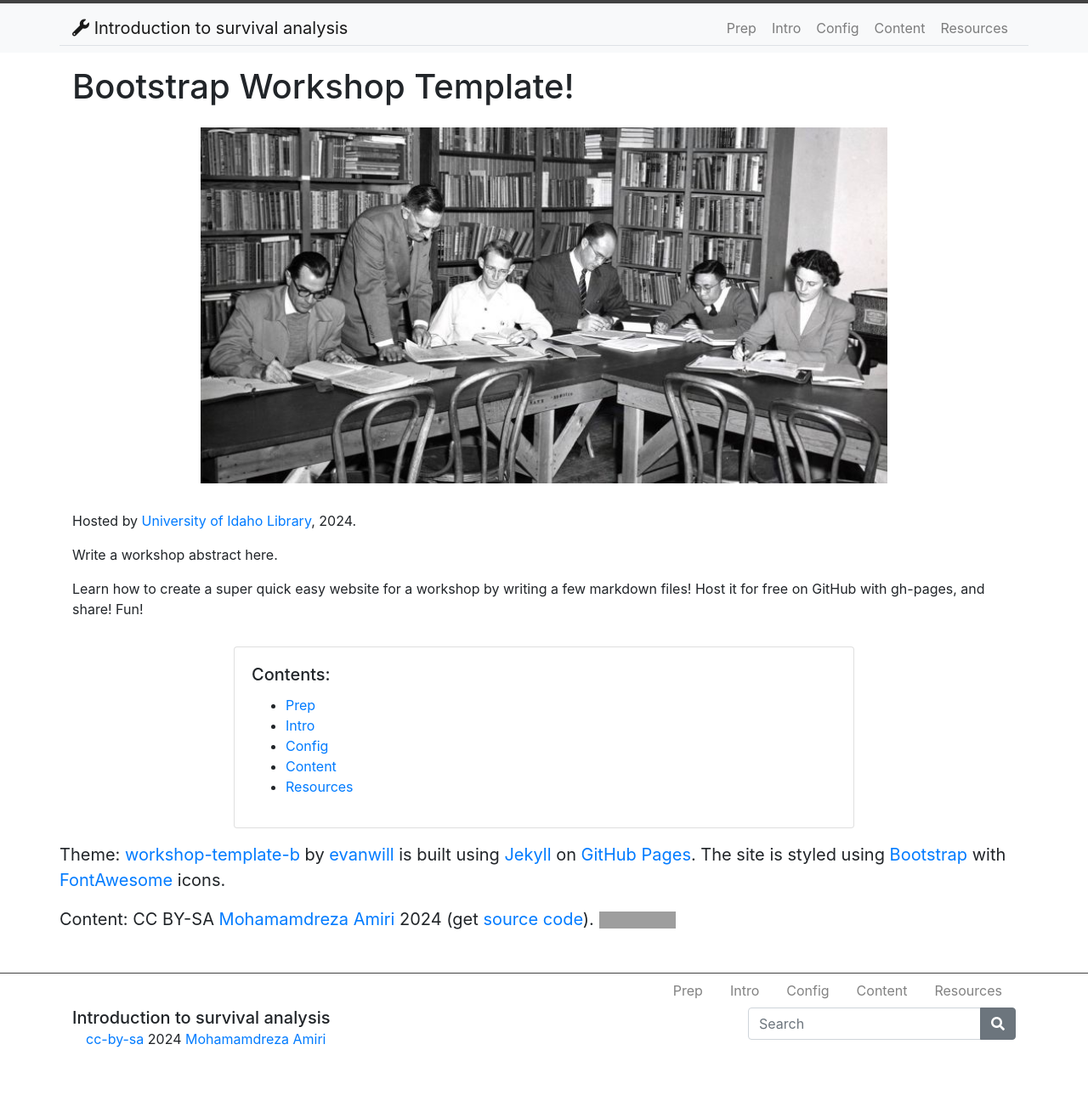
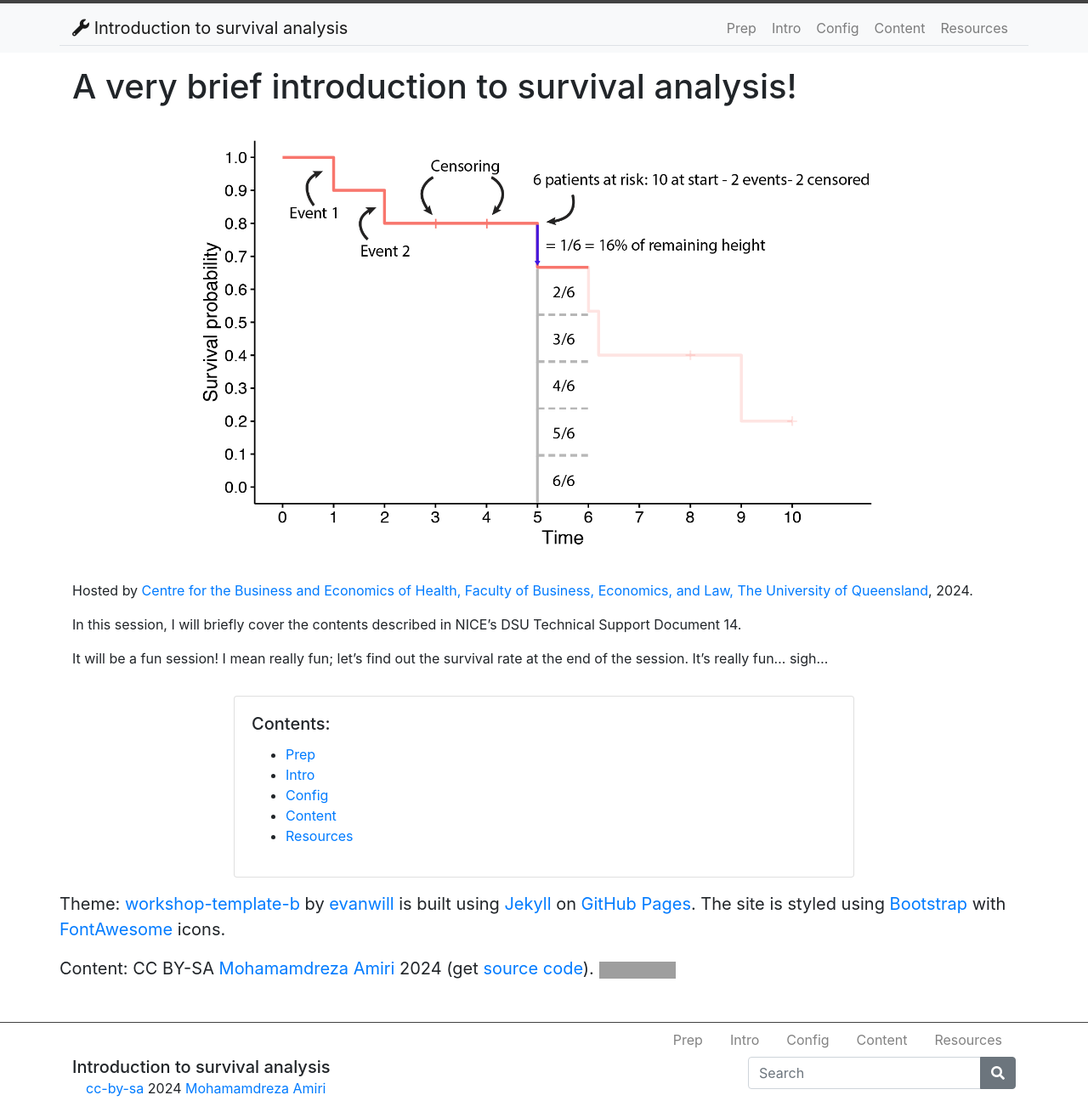
Before and after one commit to rexaamiri/rexaamiri.github.io, a Jekyll site: the page built from index.md, in a window 1280 px wide. Shown: the whole page at 85% size. Built offline with Jekyll 4.4.1, drawn with Linux system fonts in a browser that asks for light colours; before the commit the page ends 1251 px from its top, so only the background shows below that; grey boxes are pictures that could not be loaded.

Commit message:
Update index.md

```diff
--- a/index.md
+++ b/index.md
@@ -3,17 +3,15 @@ title: Home
 layout: default
 ---
 
-# Bootstrap Workshop Template!
+# A very brief introduction to survival analysis!
 
-{% include figure.html file="College_of_Education_University_of_Idaho_Workshop_scene_2273.jpg" alt="intro image here" width="75%" %}
+{% include figure.html file="sa.png" alt="intro image here" width="75%" %}
 
-> Hosted by [University of Idaho Library](http://www.lib.uidaho.edu/), {{ site.pub_year }}.
+> Hosted by [Centre for the Business and Economics of Health, Faculty of Business, Economics, and Law, The University of Queensland](https://cbeh.centre.uq.edu.au), {{ site.pub_year }}.
 
-Write a workshop abstract here.
+In this session, I will briefly cover the contents described in NICE's DSU Technical Support Document 14.
 
-Learn how to create a super quick easy website for a workshop by writing a few markdown files!
-Host it for free on GitHub with gh-pages, and share!
-Fun!
+It will be a fun session! I mean really fun; let's find out the survival rate at the end of the session. It's really fun... sigh...
 
 {% include toc.html %}
 
```
